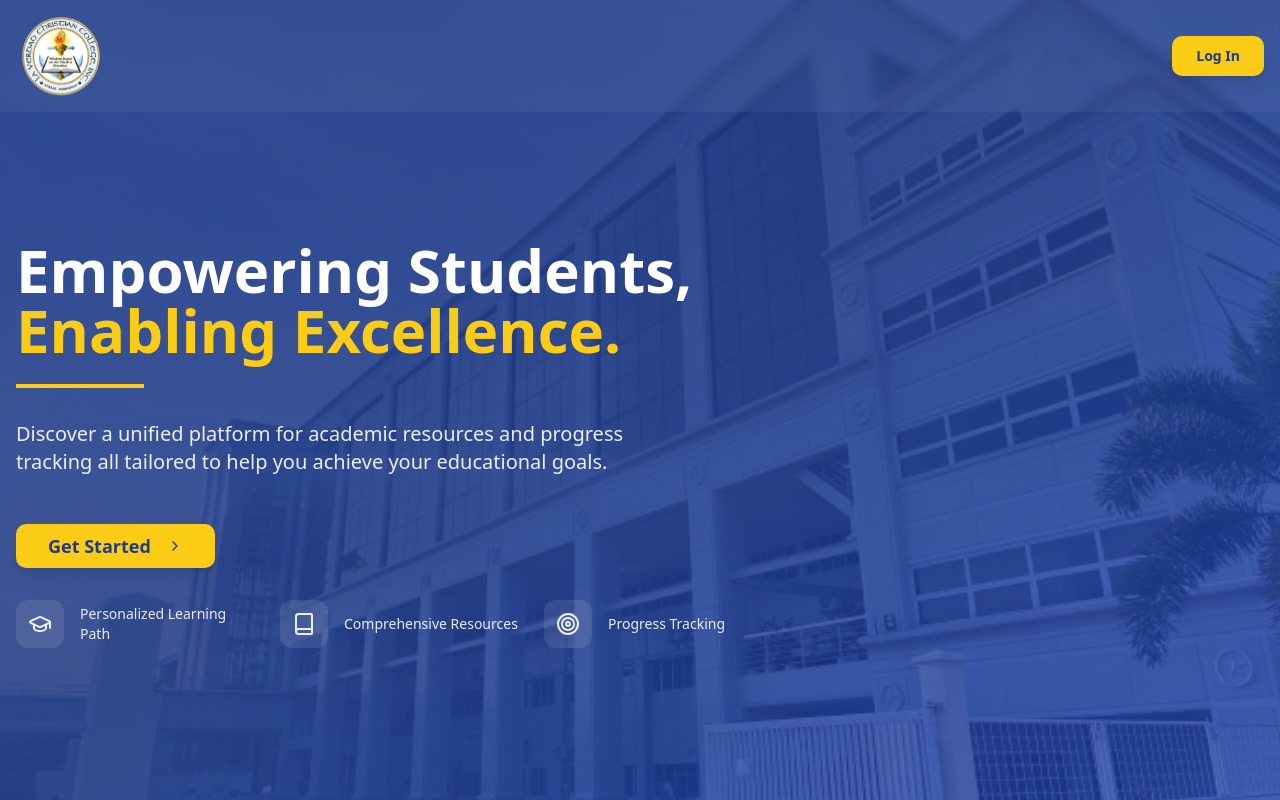
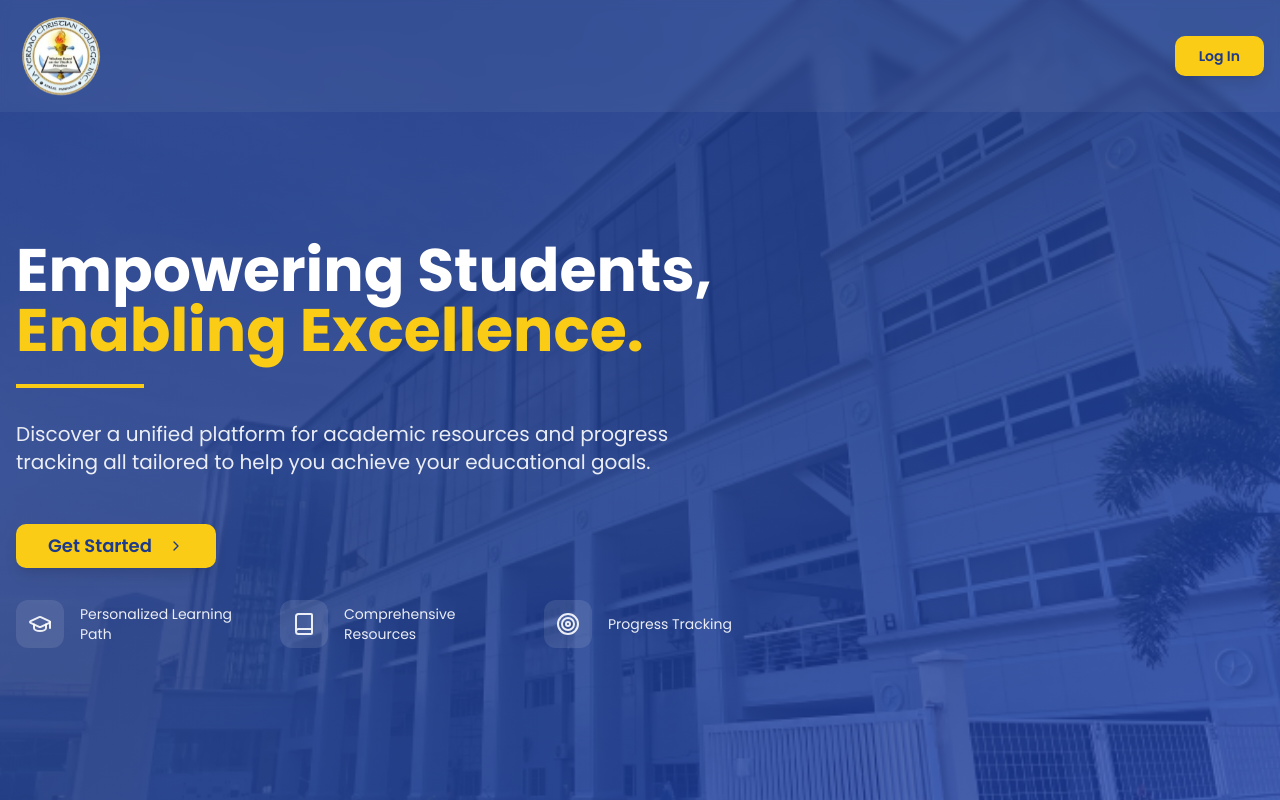
Before and after one commit to szeedneigh/learn-vanguard, a React (Vite) app: page / in a window 1280 px wide. Built offline with nearby package versions, Linux system fonts and the light colour scheme.

Commit message:
Add font style

```diff
--- a/src/Globals.css
+++ b/src/Globals.css
@@ -1,3 +1,5 @@
+@import url('https://fonts.googleapis.com/css2?family=Poppins:wght@400;500;600;700&display=swap');
+
 @tailwind base;
 @tailwind components;
 @tailwind utilities;
@@ -65,5 +67,6 @@
   }
   body {
     @apply bg-background text-foreground;
+    font-family: 'Poppins', sans-serif;
   }
 }
```
